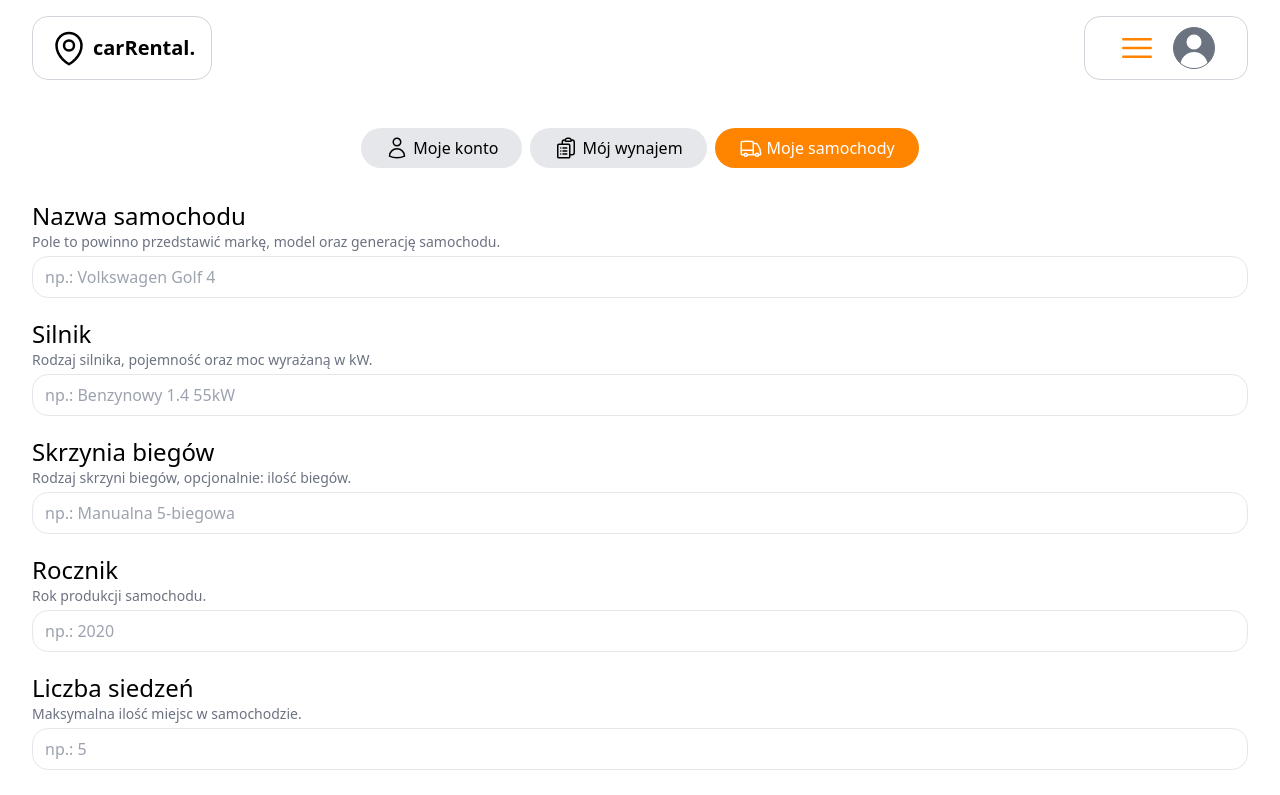
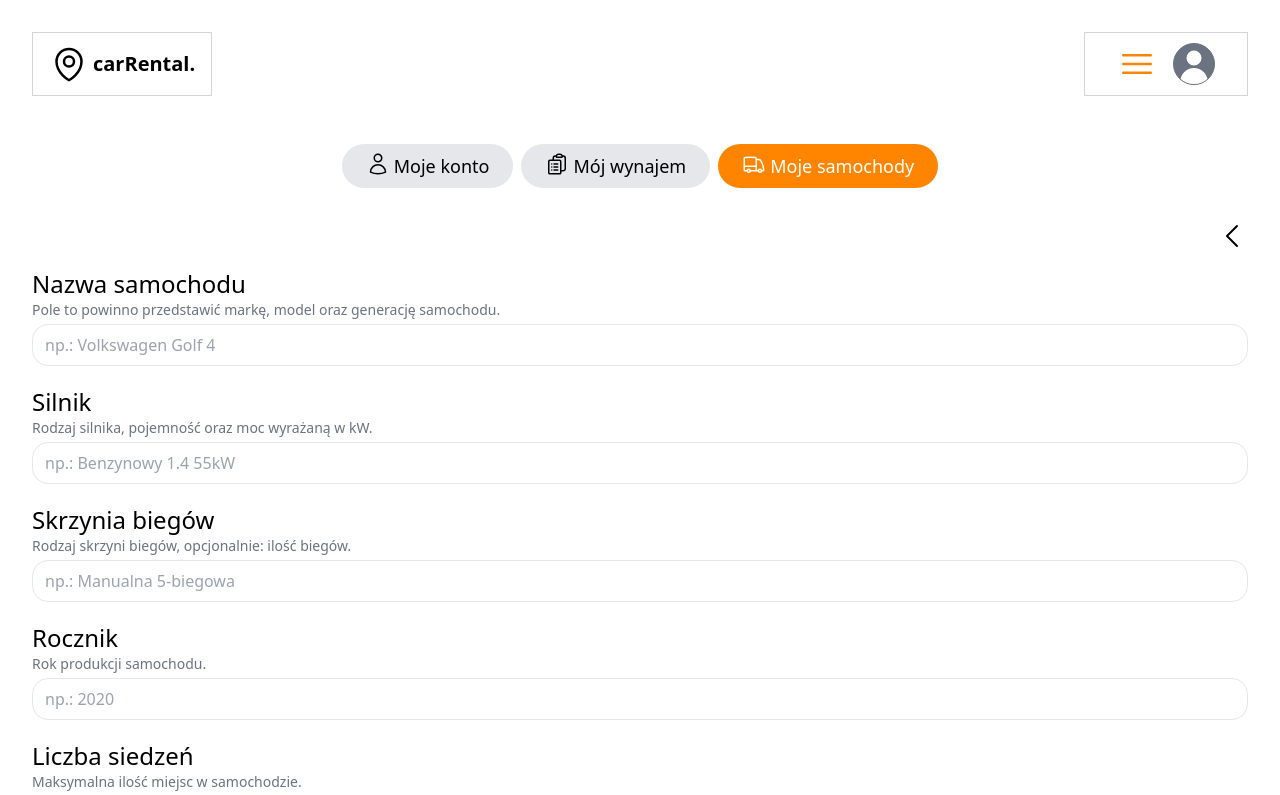
Before and after one commit to Perovsky56/CarRental, a React (Vite) app in the folder client/: page /account/cars/new in a window 1280 px wide. Shown: the top 795 px of the page. Built offline with nearby package versions, Linux system fonts and the light colour scheme; no server answers.

Commit message:
RWD update (mainly small devices)

```diff
--- a/client/src/AccountNav.jsx
+++ b/client/src/AccountNav.jsx
@@ -7,7 +7,7 @@ export default function AccountNav() {
         subpage = 'profile';
     }
     function linkClasses(type=null){
-        let classes = 'inline-flex gap-1 py-2 px-6 rounded-full';
+        let classes = 'inline-flex text-xs md:text-lg gap-1 py-2 px-6 rounded-full';
         if(type === subpage){
             classes += ' bg-primary text-white';
         } else {
@@ -22,19 +22,25 @@ export default function AccountNav() {
                 <svg xmlns="http://www.w3.org/2000/svg" fill="none" viewBox="0 0 24 24" strokeWidth={1.5} stroke="currentColor" className="w-6 h-6">
                     <path strokeLinecap="round" strokeLinejoin="round" d="M15.75 6a3.75 3.75 0 11-7.5 0 3.75 3.75 0 017.5 0zM4.501 20.118a7.5 7.5 0 0114.998 0A17.933 17.933 0 0112 21.75c-2.676 0-5.216-.584-7.499-1.632z" />
                 </svg>
-                Moje konto
+                <div className="hidden sm:block">
+                    Moje konto
+                </div>
             </Link>
             <Link className={linkClasses('rentals')} to={'/account/rentals'}>
                 <svg xmlns="http://www.w3.org/2000/svg" fill="none" viewBox="0 0 24 24" strokeWidth={1.5} stroke="currentColor" className="w-6 h-6">
                     <path strokeLinecap="round" strokeLinejoin="round" d="M9 12h3.75M9 15h3.75M9 18h3.75m3 .75H18a2.25 2.25 0 002.25-2.25V6.108c0-1.135-.845-2.098-1.976-2.192a48.424 48.424 0 00-1.123-.08m-5.801 0c-.065.21-.1.433-.1.664 0 .414.336.75.75.75h4.5a.75.75 0 00.75-.75 2.25 2.25 0 00-.1-.664m-5.8 0A2.251 2.251 0 0113.5 2.25H15c1.012 0 1.867.668 2.15 1.586m-5.8 0c-.376.023-.75.05-1.124.08C9.095 4.01 8.25 4.973 8.25 6.108V8.25m0 0H4.875c-.621 0-1.125.504-1.125 1.125v11.25c0 .621.504 1.125 1.125 1.125h9.75c.621 0 1.125-.504 1.125-1.125V9.375c0-.621-.504-1.125-1.125-1.125H8.25zM6.75 12h.008v.008H6.75V12zm0 3h.008v.008H6.75V15zm0 3h.008v.008H6.75V18z" />
                 </svg>
-                Mój wynajem
+                <div className="hidden sm:block">
+                    Mój wynajem
+                </div>
             </Link>
             <Link className={linkClasses('cars')} to={'/account/cars'}>
                 <svg xmlns="http://www.w3.org/2000/svg" fill="none" viewBox="0 0 24 24" strokeWidth={1.5} stroke="currentColor" className="w-6 h-6">
                     <path strokeLinecap="round" strokeLinejoin="round" d="M8.25 18.75a1.5 1.5 0 01-3 0m3 0a1.5 1.5 0 00-3 0m3 0h6m-9 0H3.375a1.125 1.125 0 01-1.125-1.125V14.25m17.25 4.5a1.5 1.5 0 01-3 0m3 0a1.5 1.5 0 00-3 0m3 0h1.125c.621 0 1.129-.504 1.09-1.124a17.902 17.902 0 00-3.213-9.193 2.056 2.056 0 00-1.58-.86H14.25M16.5 18.75h-2.25m0-11.177v-.958c0-.568-.422-1.048-.987-1.106a48.554 48.554 0 00-10.026 0 1.106 1.106 0 00-.987 1.106v7.635m12-6.677v6.677m0 4.5v-4.5m0 0h-12" />
                 </svg>
-                Moje samochody
+                <div className="hidden sm:block">
+                    Moje samochody
+                </div>
             </Link>
         </nav>
     );
--- a/client/src/Header.jsx
+++ b/client/src/Header.jsx
@@ -6,36 +6,27 @@ export default function Header(){
 
     const {user} = useContext(UserContext);
     return (
-        <header className='inline-block md:flex justify-between pb-4'>
-            <Link to={'/'} href="" className="flex items-center gap-1 border border-gray-300 rounded-2xl px-4 h-16 hover:shadow hover:shadow-gray-200">
-                <svg xmlns="http://www.w3.org/2000/svg" fill="none" viewBox="0 0 24 24" strokeWidth={1.5} stroke="currentColor" className="w-10 h-10">
+        <header className='flex justify-between mt-1 sm:mt-4 pb-4 gap-2'>
+            <Link to={'/'} href="" className="flex items-center gap-1 border border-gray-300 px-4 h-16 hover:shadow hover:shadow-gray-300 transition duration-500">
+                <svg xmlns="http://www.w3.org/2000/svg" fill="none" viewBox="0 0 24 24" strokeWidth={1.5} stroke="currentColor" className="w-5 h-5 md:w-10 md:h-10">
                     <path strokeLinecap="round" strokeLinejoin="round" d="M15 10.5a3 3 0 11-6 0 3 3 0 016 0z" />
                     <path strokeLinecap="round" strokeLinejoin="round" d="M19.5 10.5c0 7.142-7.5 11.25-7.5 11.25S4.5 17.642 4.5 10.5a7.5 7.5 0 1115 0z" />
                 </svg>
 
-                <span className='font-bold text-xl'>carRental.</span>
+                <span className='font-bold text-xs sm:text-lg md:text-xl'>carRental.</span>
             </Link>
             <br/>
-            {/* <div className='items-center flex gap-3 border border-gray-300 rounded-md py-2 px-4 shadow-md shadow-gray-300'>
-                {<div className="border-l border-gray-300"></div>}
-                <div className="uppercase font-semimedium">Wyszukaj pojazd</div>
-                <button className='bg-primary text-white p-1 rounded-full'>
-                    <svg xmlns="http://www.w3.org/2000/svg" fill="none" viewBox="0 0 24 24" strokeWidth={1.5} stroke="currentColor" className="w-6 h-6">
-                     <path strokeLinecap="round" strokeLinejoin="round" d="M21 21l-5.197-5.197m0 0A7.5 7.5 0 105.196 5.196a7.5 7.5 0 0010.607 10.607z" />
-                    </svg>
-                </button>
-            </div> */}
-            <Link to={user?'/account':'/login'} className='flex items-center gap-4 border border-gray-300 rounded-2xl py-2 px-8 hover:shadow hover:shadow-gray-200'>
-                <svg xmlns="http://www.w3.org/2000/svg" fill="none" viewBox="0 0 24 24" strokeWidth={1.5} stroke="currentColor" className="w-10 h-10 text-primary">
+            <Link to={user?'/account':'/login'} className='flex items-center gap-2 md:gap-4 border border-gray-300 py-2 px-4 md:px-8 hover:shadow hover:shadow-gray-300 transition duration-500'>
+                <svg xmlns="http://www.w3.org/2000/svg" fill="none" viewBox="0 0 24 24" strokeWidth={1.5} stroke="currentColor" className="w-5 h-5 md:w-10 md:h-10 text-primary">
                     <path strokeLinecap="round" strokeLinejoin="round" d="M3.75 6.75h16.5M3.75 12h16.5m-16.5 5.25h16.5" />
                 </svg>
                 <div className='bg-gray-500 text-white rounded-full border border-gray-500 overflow-hidden'>
-                    <svg xmlns="http://www.w3.org/2000/svg" viewBox="0 0 24 24" fill="currentColor" className="w-10 h-10 relative top-1 ">
+                    <svg xmlns="http://www.w3.org/2000/svg" viewBox="0 0 24 24" fill="currentColor" className="w-5 h-5 md:w-10 md:h-10 relative top-1 ">
                     <path fillRule="evenodd" d="M7.5 6a4.5 4.5 0 119 0 4.5 4.5 0 01-9 0zM3.751 20.105a8.25 8.25 0 0116.498 0 .75.75 0 01-.437.695A18.683 18.683 0 0112 22.5c-2.786 0-5.433-.608-7.812-1.7a.75.75 0 01-.437-.695z" clipRule="evenodd" />
                     </svg>
                  </div>
                  {!!user && (
-                    <div>
+                    <div className="hidden sm:block text-xs sm:text-sm md:text-lg">
                         {user.name}
                     </div>
                  )}
--- a/client/src/PhotosUploader.jsx
+++ b/client/src/PhotosUploader.jsx
@@ -6,10 +6,12 @@ export default function PhotosUploader({addedPhotos, onChange}) {
 
     async function addPhotoByLink(ev){
         ev.preventDefault();
-        const {data:filename} = await axios.post('/upload-by-link', {link: photoLink});
-        onChange(prev => {
-            return [...prev, filename];
-        });
+        if (photoLink){
+            const {data:filename} = await axios.post('/upload-by-link', {link: photoLink});
+            onChange(prev => {
+                return [...prev, filename];
+            });
+        }
         setPhotoLink('');
     }
 
--- a/client/src/RentalDays.jsx
+++ b/client/src/RentalDays.jsx
@@ -6,7 +6,7 @@ export default function RentalDays({rental, className}){
             <svg xmlns="http://www.w3.org/2000/svg" fill="none" viewBox="0 0 24 24" strokeWidth={1.5} stroke="currentColor" className="w-6 h-6">
                 <path strokeLinecap="round" strokeLinejoin="round" d="M6.75 3v2.25M17.25 3v2.25M3 18.75V7.5a2.25 2.25 0 012.25-2.25h13.5A2.25 2.25 0 0121 7.5v11.25m-18 0A2.25 2.25 0 005.25 21h13.5A2.25 2.25 0 0021 18.75m-18 0v-7.5A2.25 2.25 0 015.25 9h13.5A2.25 2.25 0 0121 11.25v7.5" />
             </svg>
-            Zarezerwowane na {differenceInCalendarDays(new Date(rental.returnCar), new Date(rental.collectCar))+1} dni:
+            Zarezerwowane na {differenceInCalendarDays(new Date(rental.returnCar), new Date(rental.collectCar))+1} {differenceInCalendarDays(new Date(rental.returnCar), new Date(rental.collectCar))+1 != 1 ? "dni" : "dzień"}:
             <div className="flex gap-1 items-center ml-2">
                 <svg xmlns="http://www.w3.org/2000/svg" fill="none" viewBox="0 0 24 24" strokeWidth={1.5} stroke="currentColor" className="w-6 h-6">
                     <path strokeLinecap="round" strokeLinejoin="round" d="M6.75 3v2.25M17.25 3v2.25M3 18.75V7.5a2.25 2.25 0 012.25-2.25h13.5A2.25 2.25 0 0121 7.5v11.25m-18 0A2.25 2.25 0 005.25 21h13.5A2.25 2.25 0 0021 18.75m-18 0v-7.5A2.25 2.25 0 015.25 9h13.5A2.25 2.25 0 0121 11.25v7.5m-9-6h.008v.008H12v-.008zM12 15h.008v.008H12V15zm0 2.25h.008v.008H12v-.008zM9.75 15h.008v.008H9.75V15zm0 2.25h.008v.008H9.75v-.008zM7.5 15h.008v.008H7.5V15zm0 2.25h.008v.008H7.5v-.008zm6.75-4.5h.008v.008h-.008v-.008zm0 2.25h.008v.008h-.008V15zm0 2.25h.008v.008h-.008v-.008zm2.25-4.5h.008v.008H16.5v-.008zm0 2.25h.008v.008H16.5V15z" />
--- a/client/src/pages/CarsFormPage.jsx
+++ b/client/src/pages/CarsFormPage.jsx
@@ -4,6 +4,7 @@ import { useEffect, useState } from "react";
 import axios from "axios";
 import AccountNav from "../AccountNav";
 import { Navigate, useParams } from "react-router-dom";
+import { Link } from "react-router-dom";
 
 export default function CarsFormPage(){
     const {id} = useParams();
@@ -86,6 +87,11 @@ export default function CarsFormPage(){
     return (
         <div>
             <AccountNav />
+            <Link to={'/account/cars'} className="flex justify-end">
+                    <svg xmlns="http://www.w3.org/2000/svg" fill="none" viewBox="0 0 24 24" strokeWidth={1.5} stroke="currentColor" className="w-8 h-8 transform transition-transform duration-200 ease hover:-translate-x-2">
+                        <path strokeLinecap="round" strokeLinejoin="round" d="M15.75 19.5L8.25 12l7.5-7.5" />
+                    </svg>
+            </Link>
             <form onSubmit={saveCar}>
                 {preInput('Nazwa samochodu', 'Pole to powinno przedstawić markę, model oraz generację samochodu.')}
                 <input type="text" value={title} onChange={ev => setTitle(ev.target.value)} placeholder="np.: Volkswagen Golf 4"/>
--- a/client/src/pages/IndexPage.jsx
+++ b/client/src/pages/IndexPage.jsx
@@ -18,7 +18,7 @@ export default function IndexPage(){
                     <Link to={'/car/'+car._id} key={car._id}>
                         <div className="bg-gray-200 mb-2 rounded-2xl flex">
                             {car.photos?.[0] && (
-                                <img className="rounded-2xl object-cover aspect-square" src={'http://localhost:4000/uploads/'+car.photos?.[0]} alt="" />
+                                <img className="rounded-2xl object-cover aspect-square w-full" src={'http://localhost:4000/uploads/'+car.photos?.[0]} alt="" />
                             )}
                         </div>
                         <h2 className="text-lg font-bold leading-4">{car.title}</h2>
--- a/client/src/pages/RentalPage.jsx
+++ b/client/src/pages/RentalPage.jsx
@@ -30,7 +30,7 @@ export default function RentalPage(){
                     <h1 className="text-3xl mb-8"><span className="font-semibold">Samochód: </span>{rental.car.title}</h1>
                 </div>
                 <Link to={'/account/rentals'} className="inline-block relative">
-                    <svg xmlns="http://www.w3.org/2000/svg" fill="none" viewBox="0 0 24 24" strokeWidth={1.5} stroke="currentColor" className="w-8 h-8 transform transition-transform duration-200 ease hover:-translate-x-3">
+                    <svg xmlns="http://www.w3.org/2000/svg" fill="none" viewBox="0 0 24 24" strokeWidth={1.5} stroke="currentColor" className="w-8 h-8 transform transition-transform duration-200 ease hover:-translate-x-2">
                         <path strokeLinecap="round" strokeLinejoin="round" d="M15.75 19.5L8.25 12l7.5-7.5" />
                     </svg>
                 </Link>
```
Also changed, not shown: client/src/pages/CarPage.jsx (+9 -1 lines), 1 other file (tests, documents, lock files or other folders).
